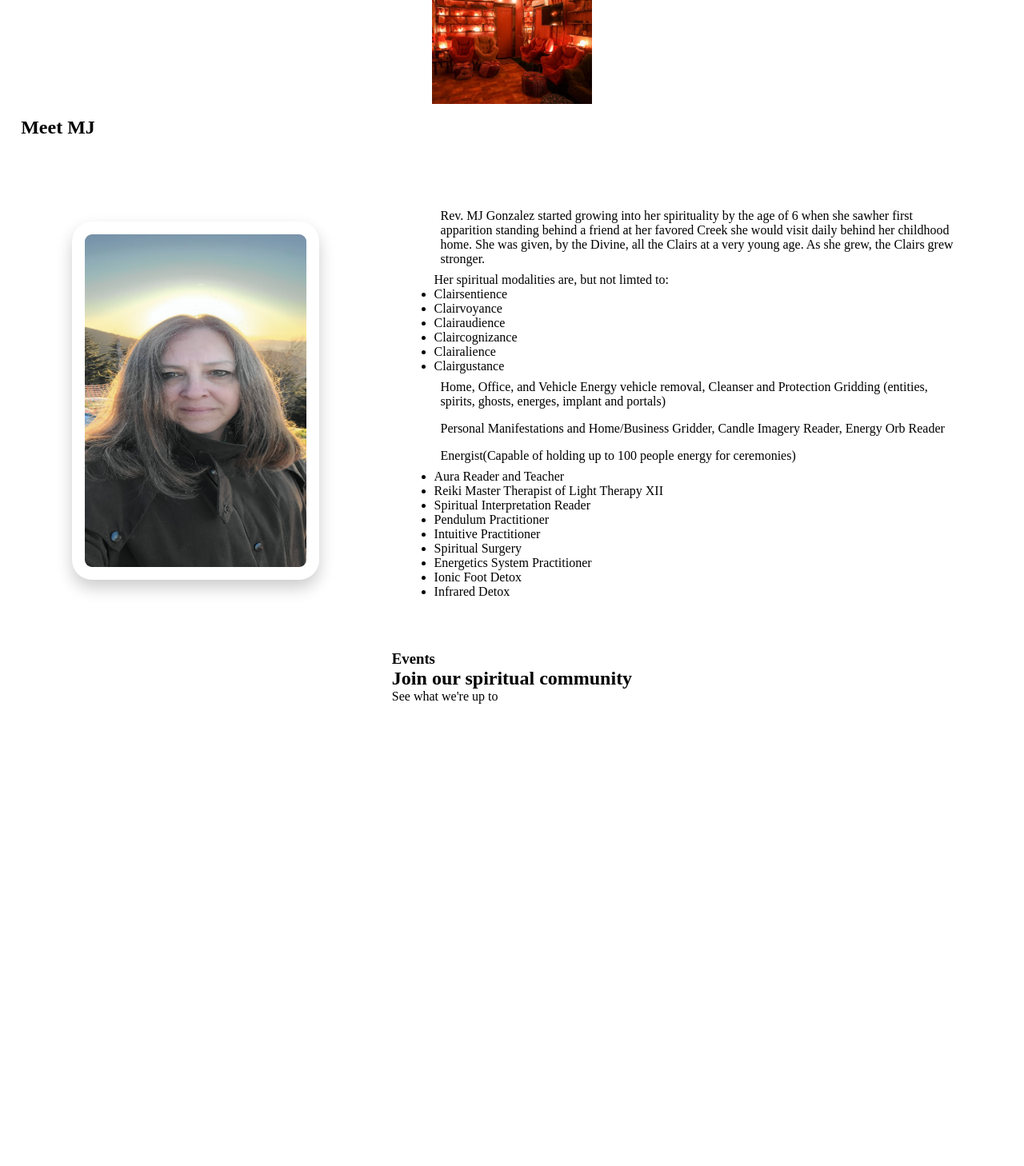
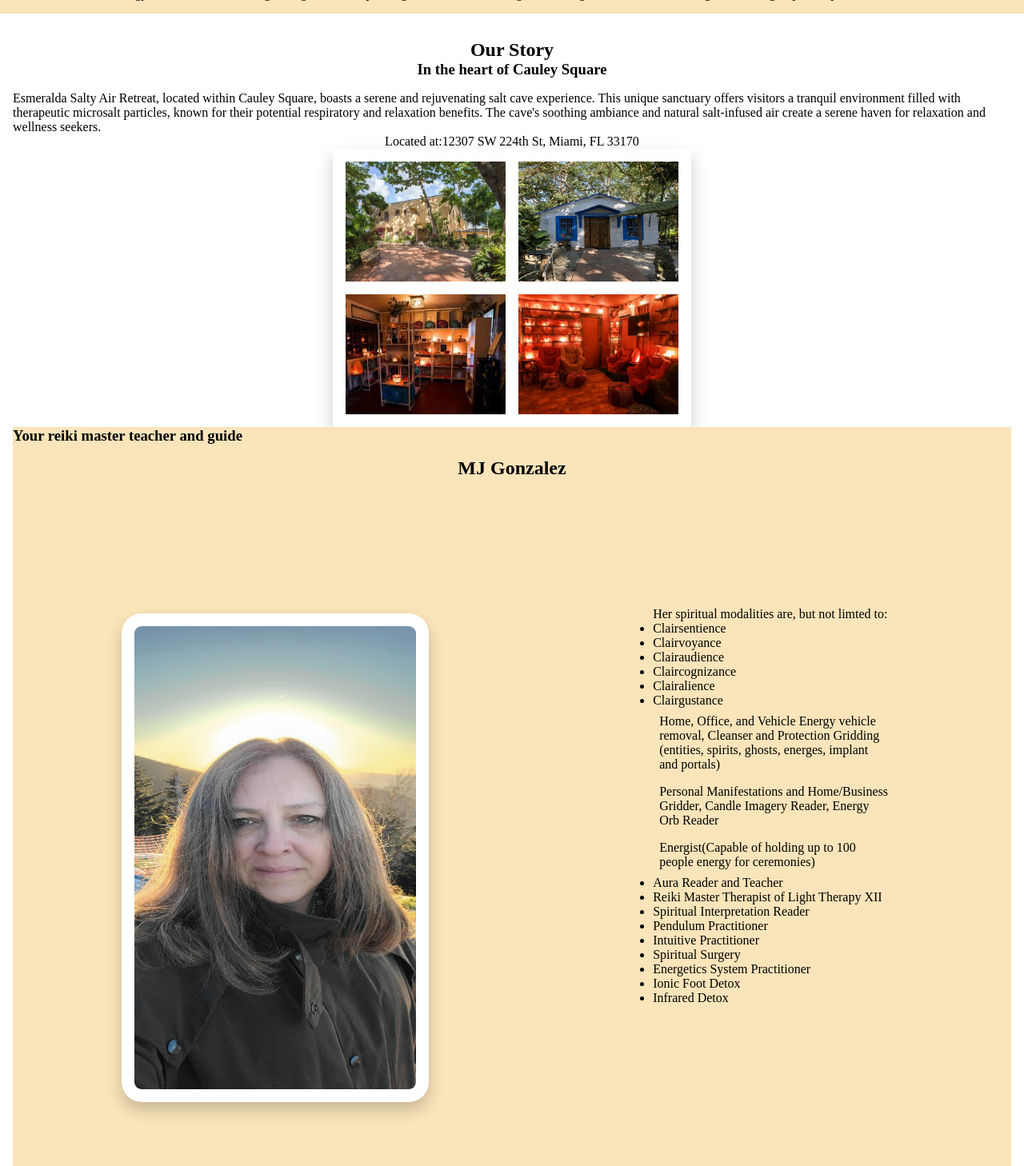
Before and after one commit to CourajeousMax/salty-air-retreat, a Next.js app: page / in a window 1280 px wide. Shown: the part 2300-3758 px from the top of the page at 80% size. Before the commit the page ends 3196 px from the top, so only its background shows below. Built offline with nearby package versions, Linux system fonts and the light colour scheme.

Commit message:
fixing photo layout

```diff
--- a/src/Components/Main/Main.js
+++ b/src/Components/Main/Main.js
@@ -68,17 +68,20 @@ const Main = () => {
           </section>
           <section className="instructor">
             <div className="instructor__title-container">
-              <h2 className="instructor__title">Meet MJ </h2>
+              <h3 className="iinstructor__title">Your reiki master teacher and guide</h3>
+              <h2 className="instructor__title">MJ Gonzalez</h2>
             </div>
             <div className="instructor__container">
-              <Image className="instructor__image" src="/mj.JPG" width={200} height={300} />
-              <div className="instructor__about">
-                <p className="instructor__text">
+              <div className="instructor__container-image">
+                <Image className="instructor__image" src="/mj.JPG" width={200} height={300} />
+                <p className="instructor__image-text">
                   {" "}
                   Rev. MJ Gonzalez started growing into her spirituality by the age of 6 when she sawher first apparition standing behind a friend at
                   her favored Creek she would visit daily behind her childhood home. She was given, by the Divine, all the Clairs at a very young age.
                   As she grew, the Clairs grew stronger.{" "}
                 </p>
+              </div>
+              <div className="instructor__about">
                 <p className="instructore__text">Her spiritual modalities are, but not limted to:</p>
                 <ul className="instructor__list">
                   <li>Clairsentience</li>
--- a/src/styles/globals.scss
+++ b/src/styles/globals.scss
@@ -54,12 +54,13 @@ body {
     align-items: center;
     justify-content: center;
     height: 30vh;
+    background-repeat: no-repeat;
   }
   @include tablet {
     height: 48vh;
     background-repeat: no-repeat;
   }
-   @include desktop{
+  @include desktop {
     height: 48vh;
     background-repeat: no-repeat;
   }
@@ -138,6 +139,10 @@ body {
       width: 40vw;
       margin: 1rem;
     }
+    @include tablet {
+      height: 100%;
+      width: 40vw;
+    }
   }
   &__subheader-container {
     display: flex;
@@ -183,29 +188,73 @@ body {
     justify-content: center;
     flex-direction: column;
     gap: 1rem;
+    padding: 1rem;
+    box-shadow: $box-shadow;
+    @include tablet {
+      display: grid;
+      grid-template-columns: 1fr 1fr;
+    }
   }
 }
 .instructor {
+  background-color: $beige;
+  &__container {
+    @include mobile {
+      display: flex;
+      flex-direction: column;
+    }
+    @include tablet {
+      display: flex;
+      flex-direction: row;
+    }
+    @include desktop {
+      display: flex;
+      flex-direction: row;
+    }
+  }
   &__text {
     padding: 0.5rem;
   }
   &__title {
-    padding: 1rem;
+    @include mobile {
+      padding: 1rem;
+      display: flex;
+      justify-content: center;
+      align-items: center;
+    }
+    @include tablet {
+      padding: 1rem;
+      display: flex;
+      justify-content: center;
+      align-items: center;
+    }
   }
   &__image {
+    background-color: $white;
     padding: 1rem;
     box-shadow: $box-shadow;
     border-radius: 25px;
     @include tablet {
-      width: 66vw;
-      height: 56vh;
+      width: 35vw;
+      height: 100%;
+      margin: 3rem;
+    }
+    @include desktop {
+      width: 30vw;
+      height: 60%;
+      margin: 4rem;
+    }
+    &-text {
+      margin: 1rem;
+    }
+  }
+  &__about {
+    padding: 4rem;
+    @include desktop {
       margin: 5rem;
     }
   }
-  &__about {
-    padding:4rem;
-  }
-  &__container {
+  &__container-image {
     @include mobile {
       display: flex;
       justify-content: center;
@@ -213,9 +262,9 @@ body {
       align-items: center;
     }
     @include tablet {
-            display: flex;
+      display: flex;
       justify-content: center;
-      flex-direction: row;
+      flex-direction: column;
       align-items: center;
     }
   }
```
